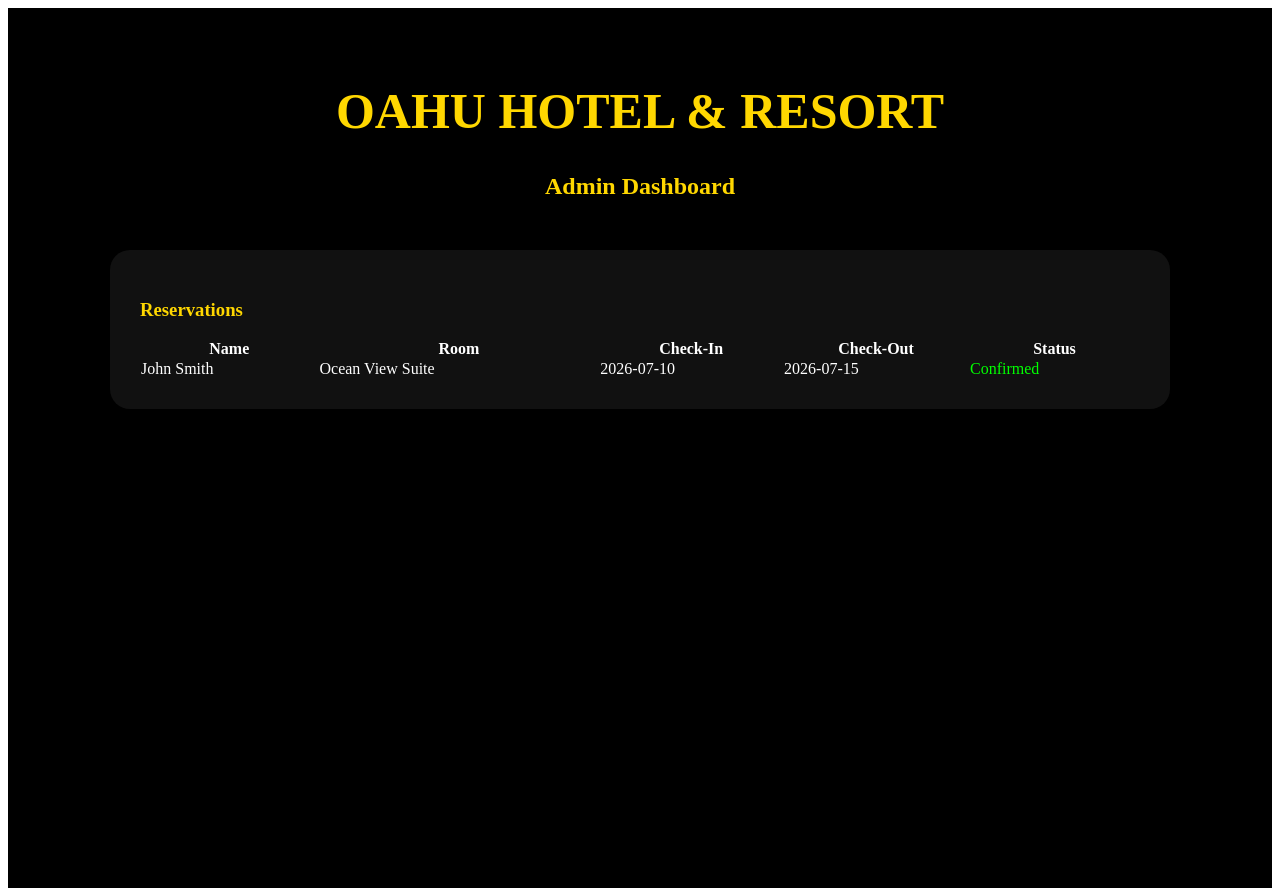
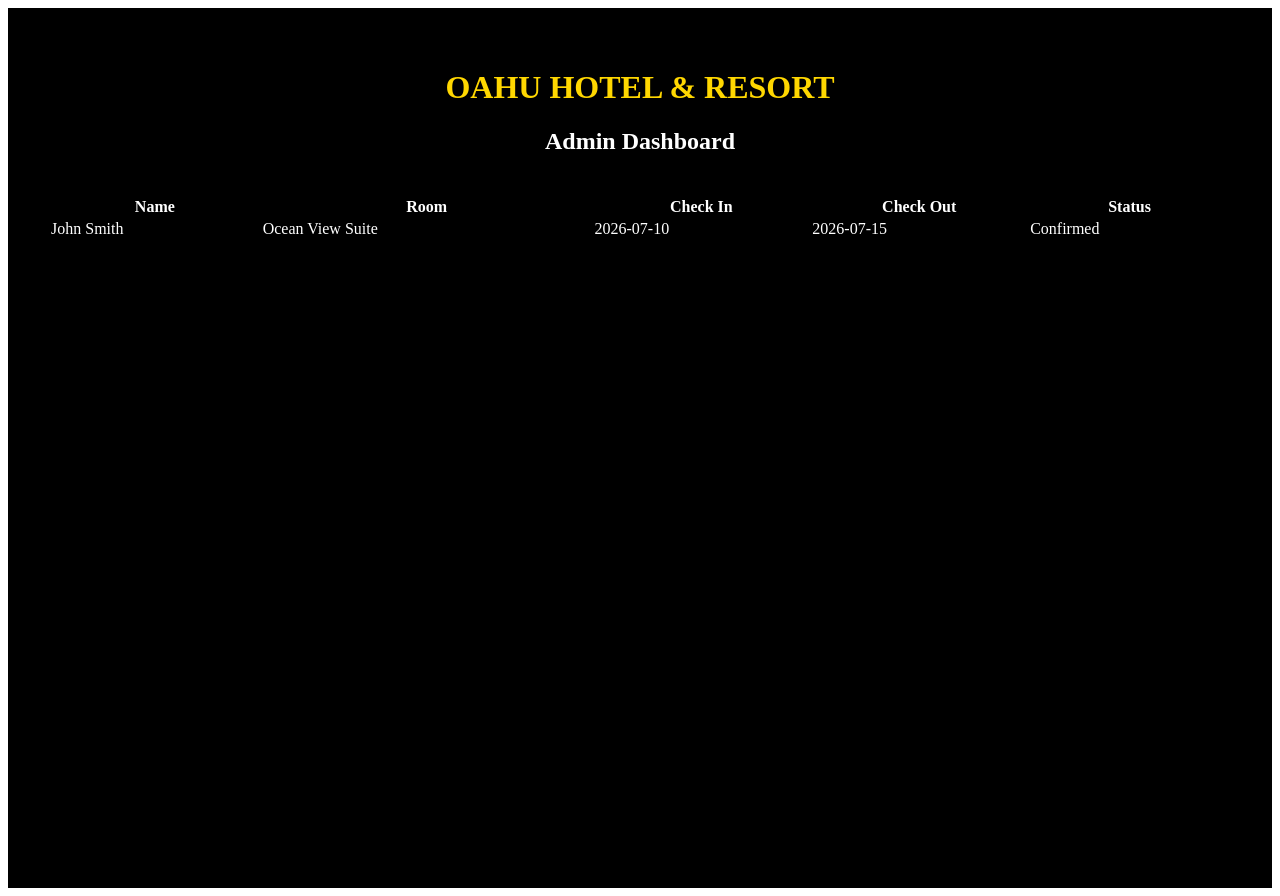
Before and after one commit to mbindaalphachia9-del/OHAU-HOTEL-RESORT, a Next.js app: page /admin in a window 1280 px wide. Built offline with nearby package versions, Linux system fonts and the light colour scheme.

Commit message:
Update page.tsx

```diff
--- a/app/admin/page.tsx
+++ b/app/admin/page.tsx
@@ -1,4 +1,16 @@
+"use client";
+
+import { useEffect, useState } from "react";
+
 export default function AdminPage() {
+  const [reservations, setReservations] = useState<any[]>([]);
+
+  useEffect(() => {
+    fetch("/api/reservations")
+      .then((res) => res.json())
+      .then((data) => setReservations(data));
+  }, []);
+
   return (
     <main
       style={{
@@ -9,63 +21,42 @@ export default function AdminPage() {
         fontFamily: "serif",
       }}
     >
-      <h1
-        style={{
-          color: "gold",
-          textAlign: "center",
-          fontSize: "50px",
-        }}
-      >
+      <h1 style={{ color: "gold", textAlign: "center" }}>
         OAHU HOTEL & RESORT
       </h1>
 
-      <h2
-        style={{
-          color: "gold",
-          textAlign: "center",
-        }}
-      >
+      <h2 style={{ textAlign: "center" }}>
         Admin Dashboard
       </h2>
-
-      <div
-        style={{
-          maxWidth: "1000px",
-          margin: "50px auto",
-          backgroundColor: "#111",
-          padding: "30px",
-          borderRadius: "20px",
-        }}
-      >
-        <h3 style={{ color: "gold" }}>Reservations</h3>
 
       <table
         style={{
           width: "100%",
-            borderCollapse: "collapse",
+          marginTop: "40px",
         }}
       >
         <thead>
           <tr>
             <th>Name</th>
             <th>Room</th>
-              <th>Check-In</th>
-              <th>Check-Out</th>
+            <th>Check In</th>
+            <th>Check Out</th>
             <th>Status</th>
           </tr>
         </thead>
 
         <tbody>
-            <tr>
-              <td>John Smith</td>
-              <td>Ocean View Suite</td>
-              <td>2026-07-10</td>
-              <td>2026-07-15</td>
-              <td style={{ color: "lime" }}>Confirmed</td>
+          {reservations.map((r) => (
+            <tr key={r.id}>
+              <td>{r.name}</td>
+              <td>{r.room}</td>
+              <td>{r.checkIn}</td>
+              <td>{r.checkOut}</td>
+              <td>{r.status}</td>
             </tr>
+          ))}
         </tbody>
       </table>
-      </div>
     </main>
   );
 }
```
Lines whose indentation alone changed are shown as unchanged.
